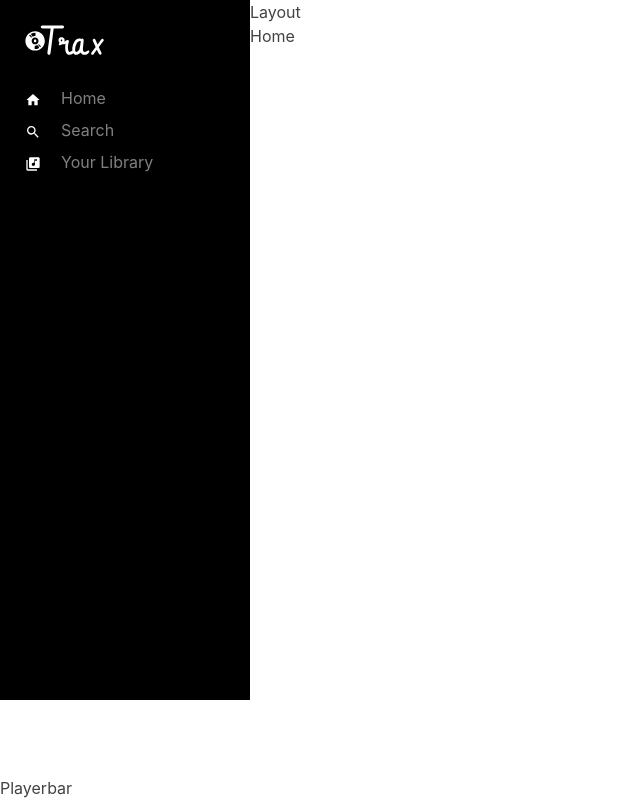
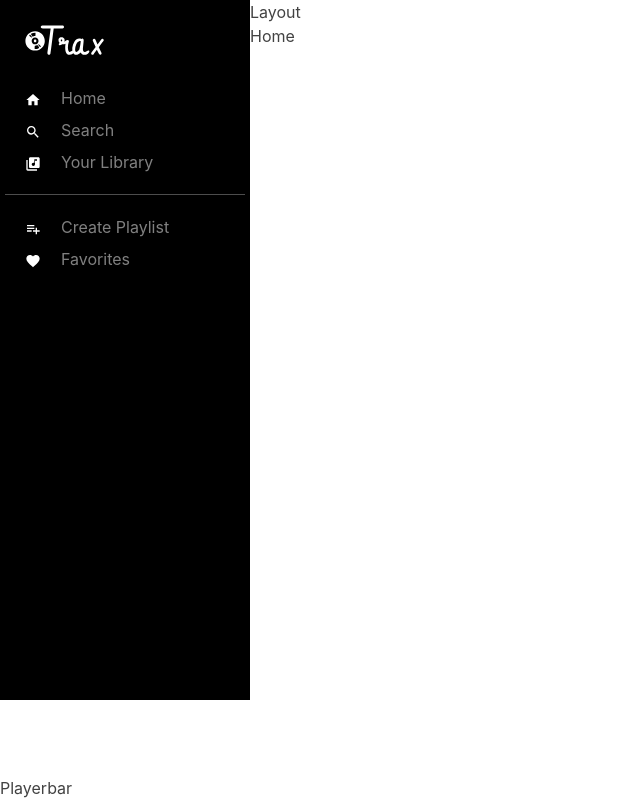
Before and after one commit to vcristian1/fullstack-spotifyjs, a Next.js app: page / in a window 1280 px wide. Shown: the whole page, without its empty margins (0-640 px from the left). Built offline with nearby package versions, Linux system fonts and the light colour scheme.

Commit message:
created musicMenu array, and added another Chakra Box in sidebar.tsx including a divider for the playlist menu create a playlist and favorites

```diff
--- a/components/sidebar.tsx
+++ b/components/sidebar.tsx
@@ -37,6 +37,19 @@ const navMenu = [
   },
 ]
 
+const musicMenu = [
+  {
+    name: 'Create Playlist',
+    icon: MdPlaylistAdd,
+    route: '/',
+  },
+  {
+    name: 'Favorites',
+    icon: MdFavorite,
+    route: '/favorites',
+  },
+]
+
 const Sidebar = () => {
   return (
     <Box
@@ -70,6 +83,27 @@ const Sidebar = () => {
             ))}
           </List>
         </Box>
+        <Divider />
+        <Box marginTop="20px">
+          <List spacing={2}>
+            {musicMenu.map((menu) => (
+              <ListItem paddingX="20px" fontSize="16px" key={menu.name}>
+                <LinkBox>
+                  <NextLink href={menu.route} passHref>
+                    <LinkOverlay>
+                      <ListIcon
+                        as={menu.icon}
+                        color="white"
+                        marginRight="20px"
+                      />
+                      {menu.name}
+                    </LinkOverlay>
+                  </NextLink>
+                </LinkBox>
+              </ListItem>
+            ))}
+          </List>
+        </Box>
       </Box>
     </Box>
   )
```
